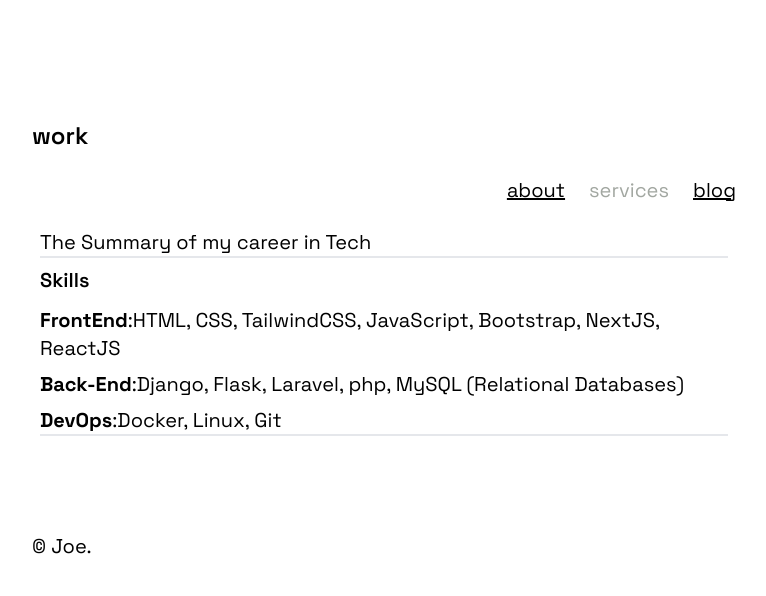
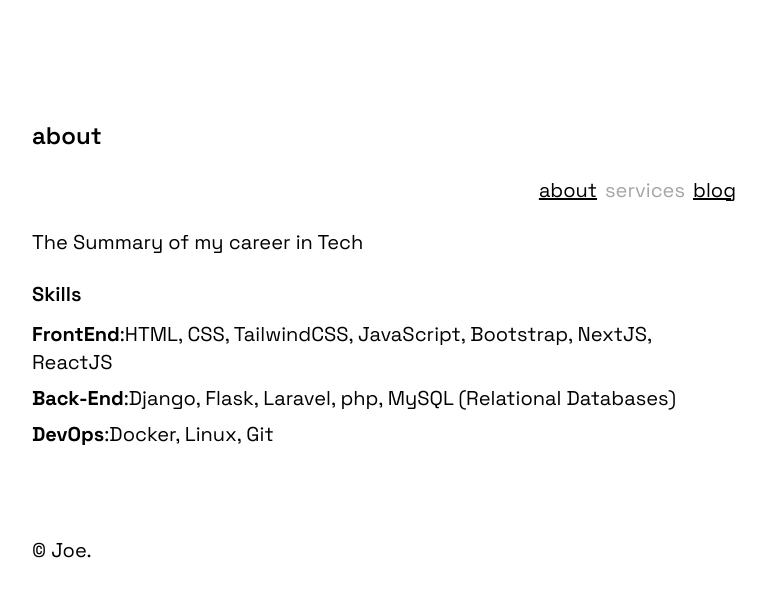
Before and after one commit to tzniceguy/myportifolio, a Next.js app: page /work in a window 1280 px wide. Shown: the top 596 px of the page, without its empty margins (256-1022 px from the left). Built offline with nearby package versions, Linux system fonts and the light colour scheme.

Commit message:
minor changes

```diff
--- a/app/components/NavBar.tsx
+++ b/app/components/NavBar.tsx
@@ -15,7 +15,7 @@ export default function NavBar() {
 
   return (
     <div className="space-y-6">
-      <ul className="flex space-x-6 justify-end">
+      <ul className="flex space-x-2 justify-end">
         {navbaritems.map((link) => (
           <li key={link.title}>
             <Link
--- a/app/layout.tsx
+++ b/app/layout.tsx
@@ -30,7 +30,7 @@ export default function RootLayout({
         >
           <main className="space-y-6  py-12">
             <div className="space-y-6">
-              <h1 className="font-semibold text-2xl">work</h1>
+              <h1 className="font-semibold text-2xl">about</h1>
               <div>
                 <NavBar />
               </div>
--- a/app/work/page.tsx
+++ b/app/work/page.tsx
@@ -2,9 +2,9 @@ import React from "react";
 
 export default function Page() {
   return (
-    <div className="">
-      <div className="border-b-2 m-2">The Summary of my career in Tech</div>
-      <div className="border-b-2 m-2 space-y-3">
+    <div className="space-y-6">
+      <p className="">The Summary of my career in Tech</p>
+      <div className="space-y-3">
         <h2 className="text-xl font-semibold">Skills</h2>
         <div className="space-y-2">
           <p>
```
